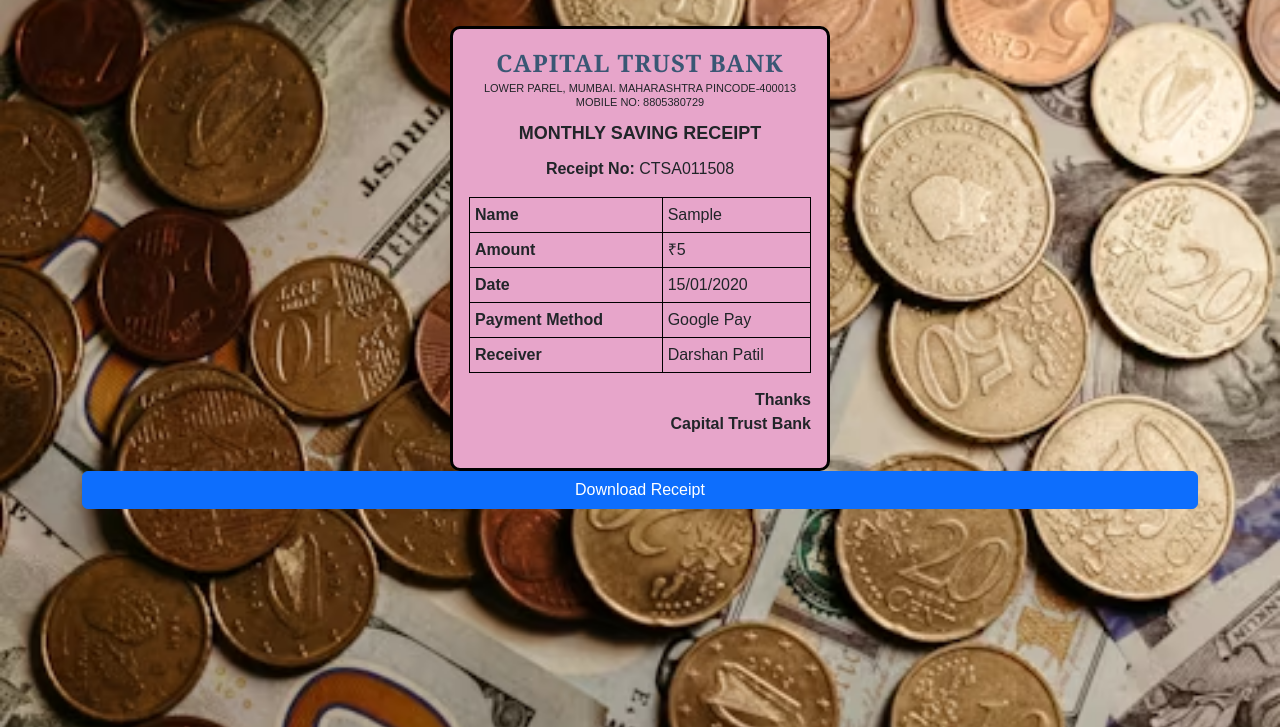
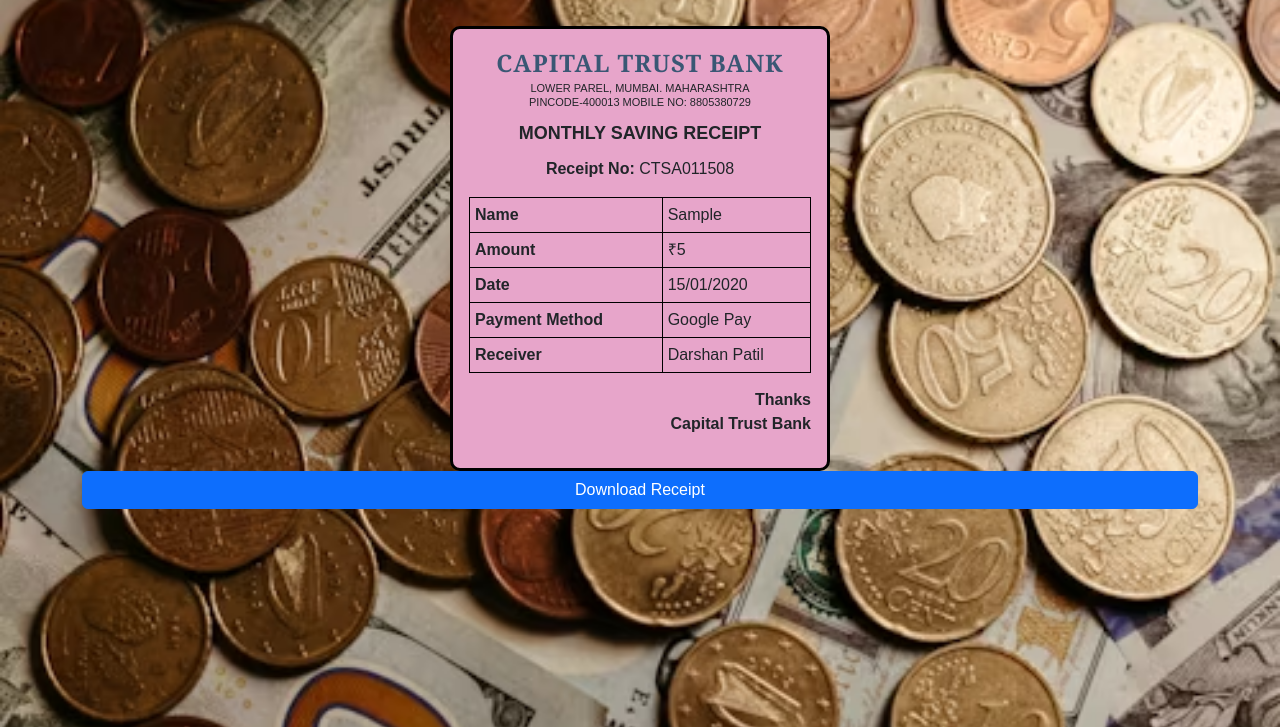
Before and after one commit to OmkarRode/TrustBank, a plain HTML site: page index.html in a window 1280 px wide. Both pictures are taken after typing "Sample", "5", "2020-01-15" into the empty fields and a click on the button "Generate Receipt". Shown: the part 73-800 px from the top of the page. Drawn offline with nearby package versions, Linux system fonts and the light colour scheme.

Commit message:
Update index.html
adrrss line changed

```diff
--- a/index.html
+++ b/index.html
@@ -185,8 +185,10 @@
     <div id="receipt" class="mx-auto mt-4 p-3 text-start">
         <p class="bank-name">Capital Trust Bank</p>
         <div class="address">
-            <p>LOWER PAREL, MUMBAI. MAHARASHTRA PINCODE-400013</p>
-            <p>MOBILE NO: 8805380729</p>
+<!--             <p>LOWER PAREL, MUMBAI. MAHARASHTRA PINCODE-400013</p>
+            <p>MOBILE NO: 8805380729</p> -->
+            <p>LOWER PAREL, MUMBAI. MAHARASHTRA</p>
+            <p>PINCODE-400013 MOBILE NO: 8805380729</p>
         </div>
         <p class="receipt-title" id="r_type"></p>
         <p class="text-center"><strong>Receipt No:</strong> <span id="r_receiptNo"></span></p>
```
